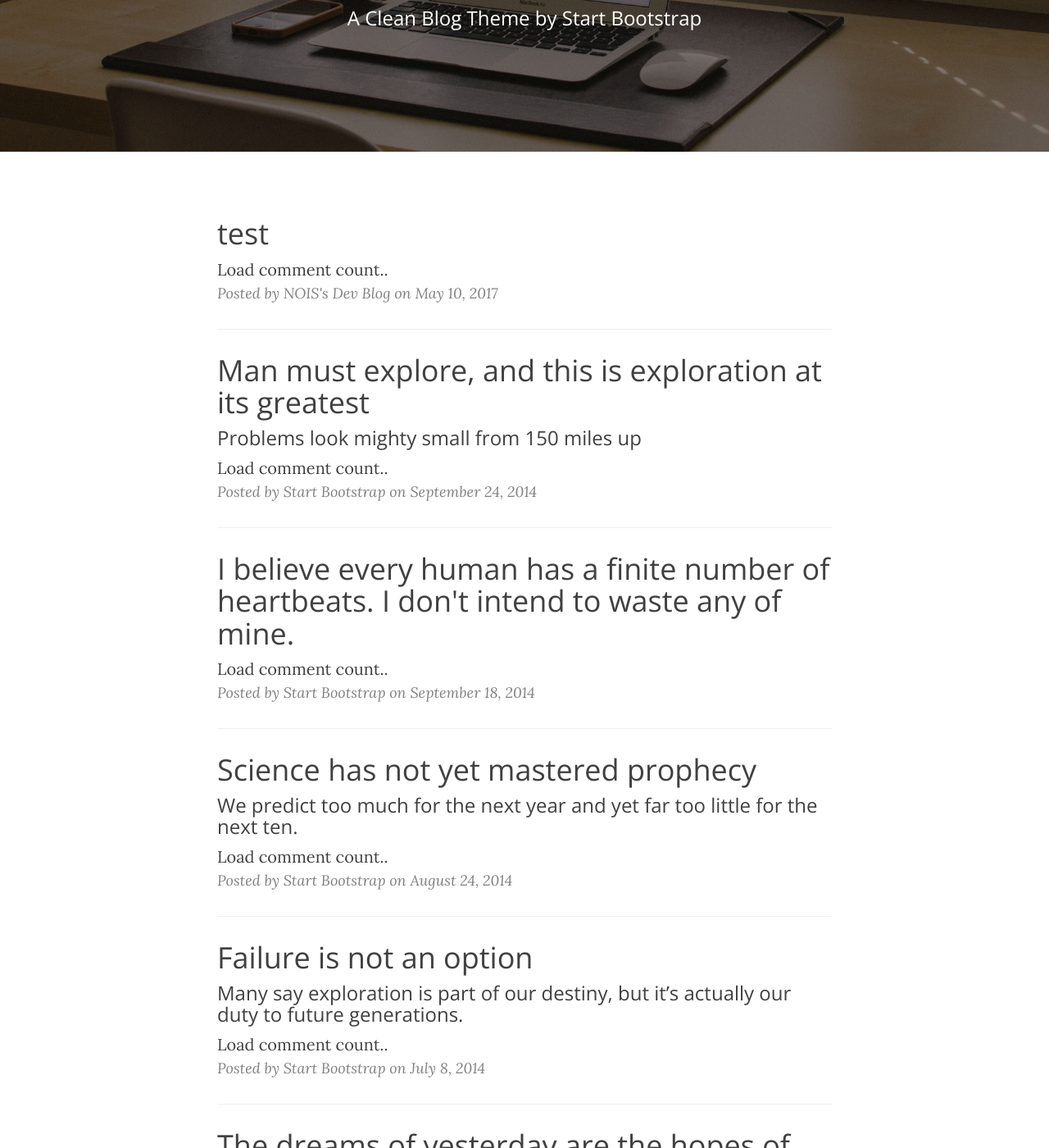
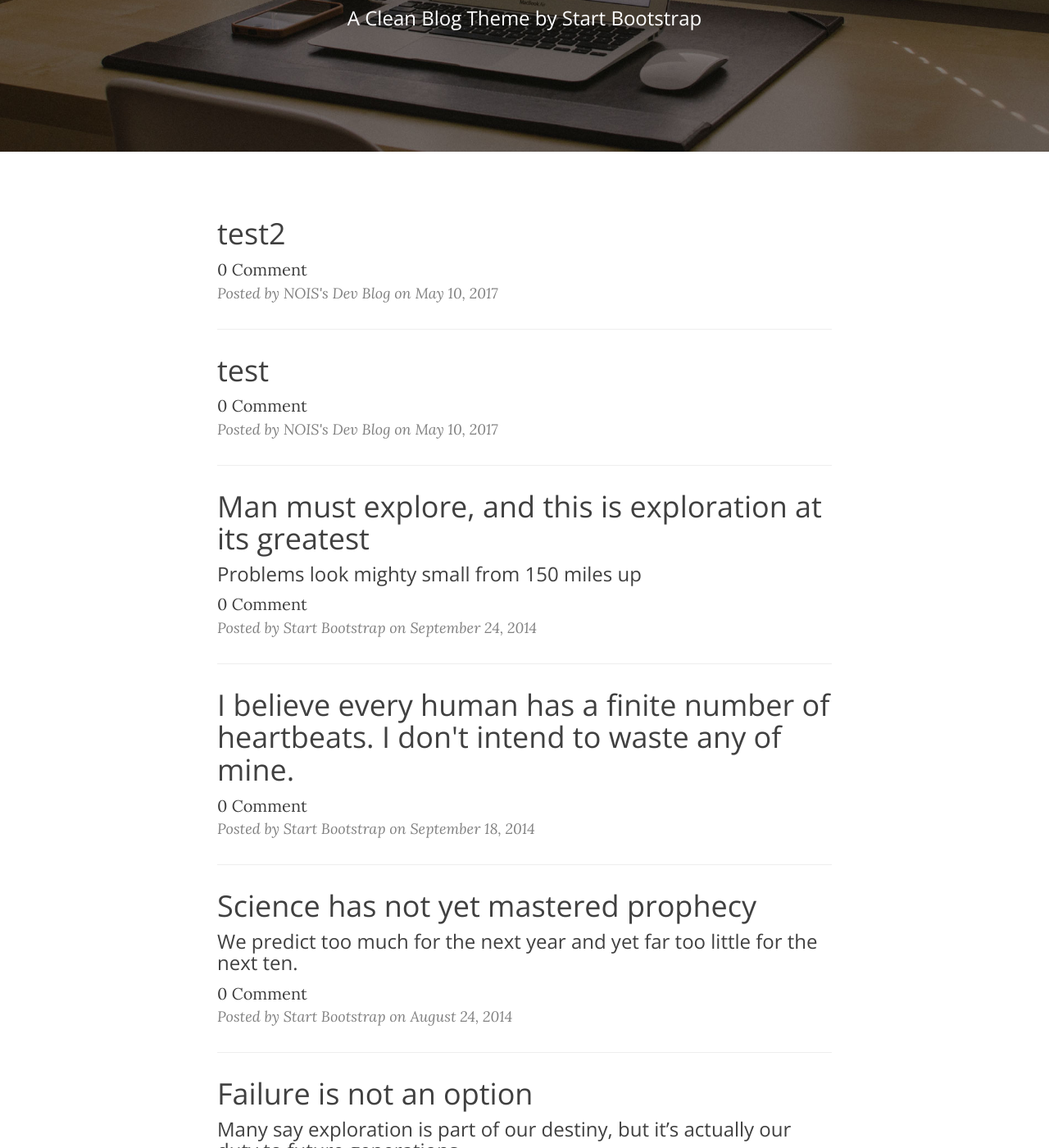
Before and after one commit to nois0720/nois0720.github.com, a Jekyll site: the page built from index.html, in a window 1280 px wide and 1400 px high, scrolled down 263 px. Shown: the whole window at 82% size. Built offline with Jekyll 4.4.1, drawn with Linux system fonts in a browser that asks for light colours; nearby versions of some CDN libraries; the list of posts is cut into pages by our own code; comment, search, counter and statistics services are not loaded; some of the changed text lies outside the part shown.

Commit message:
add test2.md and modify index.html

```diff
--- a/index.html
+++ b/index.html
@@ -15,7 +15,7 @@ comments: true
         </h3>
         {% endif %}
 	</a>
-	<a href="{{ site.baseurl }}{{ post.url }}#disqus_thread">Load comment count..</a>
+	<a href="{{ site.baseurl }}{{ post.url }}#disqus_thread">0 Comment</a>
     <p class="post-meta">Posted by {% if post.author %}{{ post.author }}{% else %}{{ site.title }}{% endif %} on {{ post.date | date: "%B %-d, %Y" }}</p>
 </div>
 <hr>
```
Also changed, not shown: _posts/2017-05-10-test2.md (added, +8 -0 lines).
